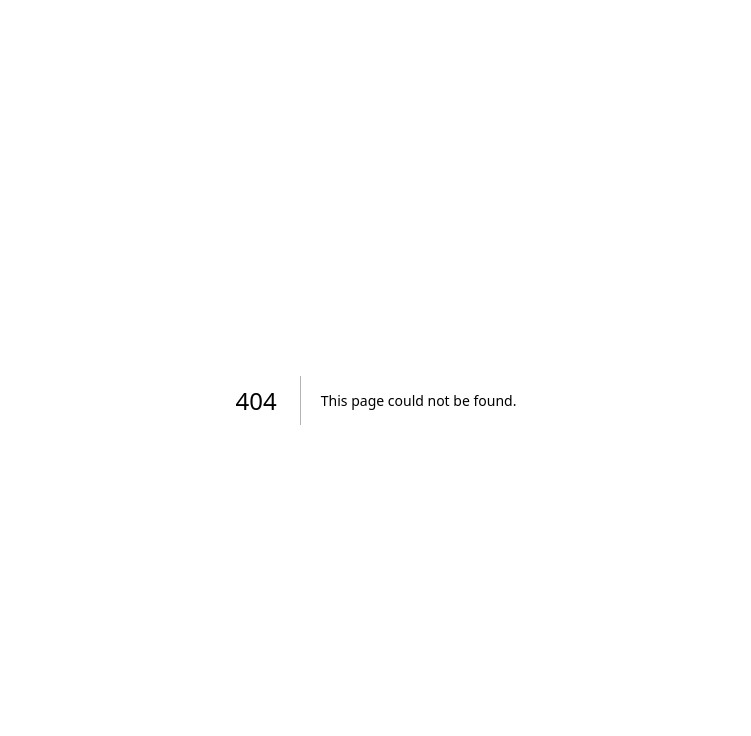
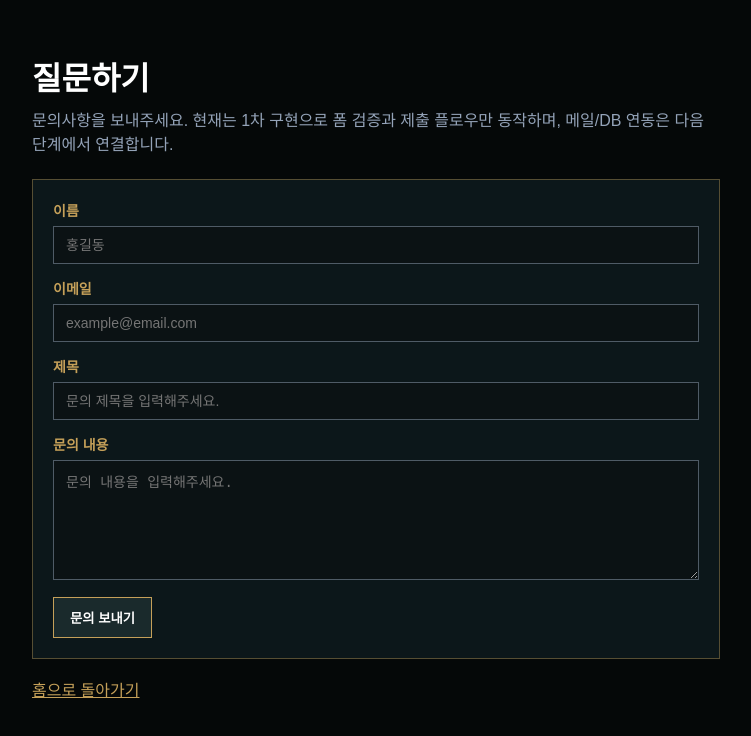
Before and after one commit to dielenol/StarGate, a Next.js app in the folder StarGateV2/: page /contact in a window 1280 px wide. Before the commit this address had no page. Shown: the top 736 px of the page, without its empty margins (264-1015 px from the left). Built offline with nearby package versions, Linux system fonts and the light colour scheme.

Commit message:
feat: 지원 및 문의 관련 페이지 구현

```diff
--- /dev/null
+++ b/StarGateV2/app/contact/page.tsx
@@ -0,0 +1,115 @@
+"use client";
+
+import Link from "next/link";
+import { FormEvent, useState } from "react";
+import { submitContactForm } from "@/lib/form-submit";
+import { validateContactForm } from "@/lib/validators";
+import styles from "../forms.module.css";
+
+export default function ContactPage() {
+  const [name, setName] = useState("");
+  const [email, setEmail] = useState("");
+  const [subject, setSubject] = useState("");
+  const [message, setMessage] = useState("");
+  const [loading, setLoading] = useState(false);
+  const [error, setError] = useState("");
+  const [success, setSuccess] = useState("");
+
+  async function onSubmit(event: FormEvent<HTMLFormElement>) {
+    event.preventDefault();
+    setError("");
+    setSuccess("");
+
+    const payload = { name, email, subject, message };
+
+    try {
+      validateContactForm(payload);
+      setLoading(true);
+      const result = await submitContactForm(payload);
+      setSuccess(result.message);
+      setName("");
+      setEmail("");
+      setSubject("");
+      setMessage("");
+    } catch (err) {
+      setError(err instanceof Error ? err.message : "알 수 없는 오류가 발생했습니다.");
+    } finally {
+      setLoading(false);
+    }
+  }
+
+  return (
+    <main className={styles["form-page"]}>
+      <h1 className={styles["form-page__title"]}>질문하기</h1>
+      <p className={styles["form-page__description"]}>
+        문의사항을 보내주세요. 현재는 1차 구현으로 폼 검증과 제출 플로우만
+        동작하며, 메일/DB 연동은 다음 단계에서 연결합니다.
+      </p>
+
+      <form className={styles["form-page__form"]} onSubmit={onSubmit}>
+        <label className={styles["form-page__label"]}>
+          이름
+          <input
+            className={styles["form-page__input"]}
+            value={name}
+            onChange={(e) => setName(e.target.value)}
+            placeholder="홍길동"
+          />
+        </label>
+
+        <label className={styles["form-page__label"]}>
+          이메일
+          <input
+            className={styles["form-page__input"]}
+            type="email"
+            value={email}
+            onChange={(e) => setEmail(e.target.value)}
+            placeholder="example@email.com"
+          />
+        </label>
+
+        <label className={styles["form-page__label"]}>
+          제목
+          <input
+            className={styles["form-page__input"]}
+            value={subject}
+            onChange={(e) => setSubject(e.target.value)}
+            placeholder="문의 제목을 입력해주세요."
+          />
+        </label>
+
+        <label className={styles["form-page__label"]}>
+          문의 내용
+          <textarea
+            className={styles["form-page__textarea"]}
+            value={message}
+            onChange={(e) => setMessage(e.target.value)}
+            placeholder="문의 내용을 입력해주세요."
+          />
+        </label>
+
+        <div className={styles["form-page__actions"]}>
+          <button className={styles["form-page__button"]} disabled={loading} type="submit">
+            {loading ? "전송 중..." : "문의 보내기"}
+          </button>
+          {error ? (
+            <span className={`${styles["form-page__message"]} ${styles["form-page__message--error"]}`}>
+              {error}
+            </span>
+          ) : null}
+          {success ? (
+            <span
+              className={`${styles["form-page__message"]} ${styles["form-page__message--success"]}`}
+            >
+              {success}
+            </span>
+          ) : null}
+        </div>
+      </form>
+
+      <Link className={styles["form-page__back"]} href="/">
+        홈으로 돌아가기
+      </Link>
+    </main>
+  );
+}
```
Also changed, not shown: StarGateV2/app/apply/page.tsx (added, +103 -0 lines).
